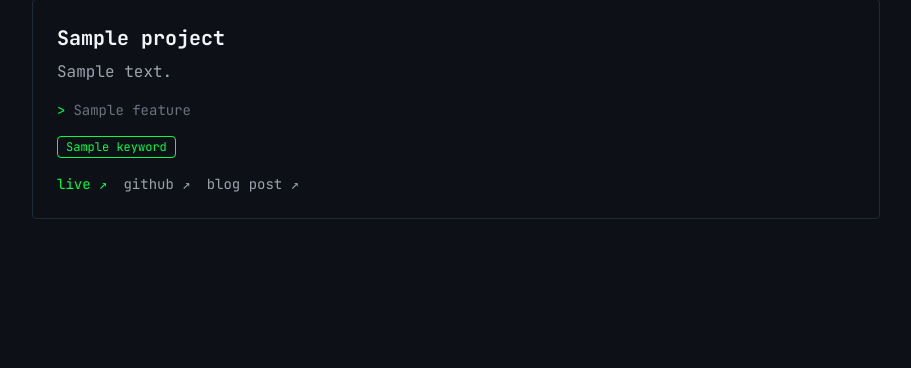
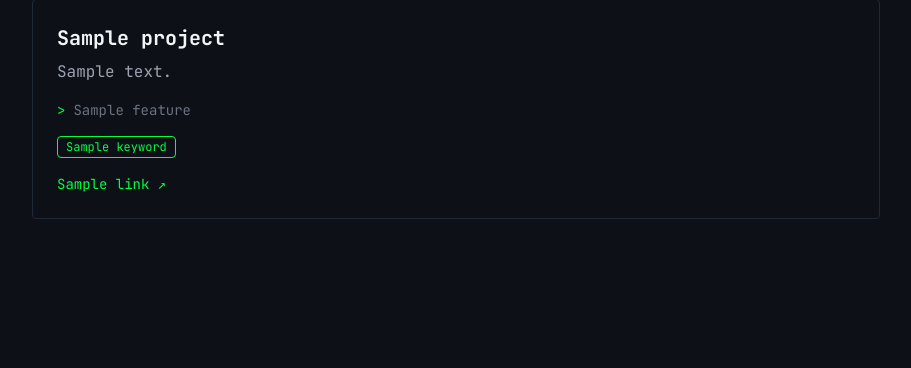
Before and after one commit to beirern/nicola-beirer, a Django app: template projects/templates/projects/index.html in a window 1280 px wide. Shown: the part 198-566 px from the top of the page, without its empty margins (184-1095 px from the left). Run offline with Django 5.2, Linux system fonts and the light colour scheme; the template is opened without the code that fills it: most values are stand-ins (such as "Sample title", 1, 10 or a date in 2020); data that the repository does not hold is empty; parts of the project's set-up code (start-up, migrations or seed data) failed here and were passed over; some libraries are stand-ins or nearby versions.

Commit message:
modify links for projects

```diff
--- a/projects/admin.py
+++ b/projects/admin.py
@@ -4,5 +4,5 @@ from .models import ResumeProject
 
 @admin.register(ResumeProject)
 class ResumeProjectAdmin(admin.ModelAdmin):
-    list_display = ('title', 'live_url', 'github_url')
+    list_display = ('title',)
     search_fields = ('title', 'keywords')
--- a/projects/models.py
+++ b/projects/models.py
@@ -6,9 +6,7 @@ class ResumeProject(models.Model):
     description = models.TextField()
     features = models.JSONField(default=list)
     keywords = models.JSONField(default=list)
-    live_url = models.URLField(blank=True)
-    github_url = models.URLField(blank=True)
-    blog_post_url = models.URLField(blank=True)
+    links = models.JSONField(default=list, help_text='List of {"label": "...", "url": "..."} objects')
 
     class Meta:
         ordering = ['title']
--- a/projects/templates/projects/index.html
+++ b/projects/templates/projects/index.html
@@ -30,11 +30,17 @@
     </div>
     {% endif %}
 
+    {% if project.links %}
     <div class="flex gap-4 text-sm">
-      {% if project.live_url %}<a href="{{ project.live_url }}" class="text-terminal hover:underline">live ↗</a>{% endif %}
-      {% if project.github_url %}<a href="{{ project.github_url }}" class="text-gray-400 hover:text-terminal">github ↗</a>{% endif %}
-      {% if project.blog_post_url %}<a href="{{ project.blog_post_url }}" class="text-gray-400 hover:text-terminal">blog post ↗</a>{% endif %}
+      {% for link in project.links %}
+        {% if forloop.first %}
+        <a href="{{ link.url }}" class="text-terminal hover:underline">{{ link.label }} ↗</a>
+        {% else %}
+        <a href="{{ link.url }}" class="text-gray-400 hover:text-terminal">{{ link.label }} ↗</a>
+        {% endif %}
+      {% endfor %}
     </div>
+    {% endif %}
   </article>
   {% empty %}
   <p class="text-gray-500">No projects yet.</p>
```
Also changed, not shown: projects/migrations/0002_links_field.py (added).
